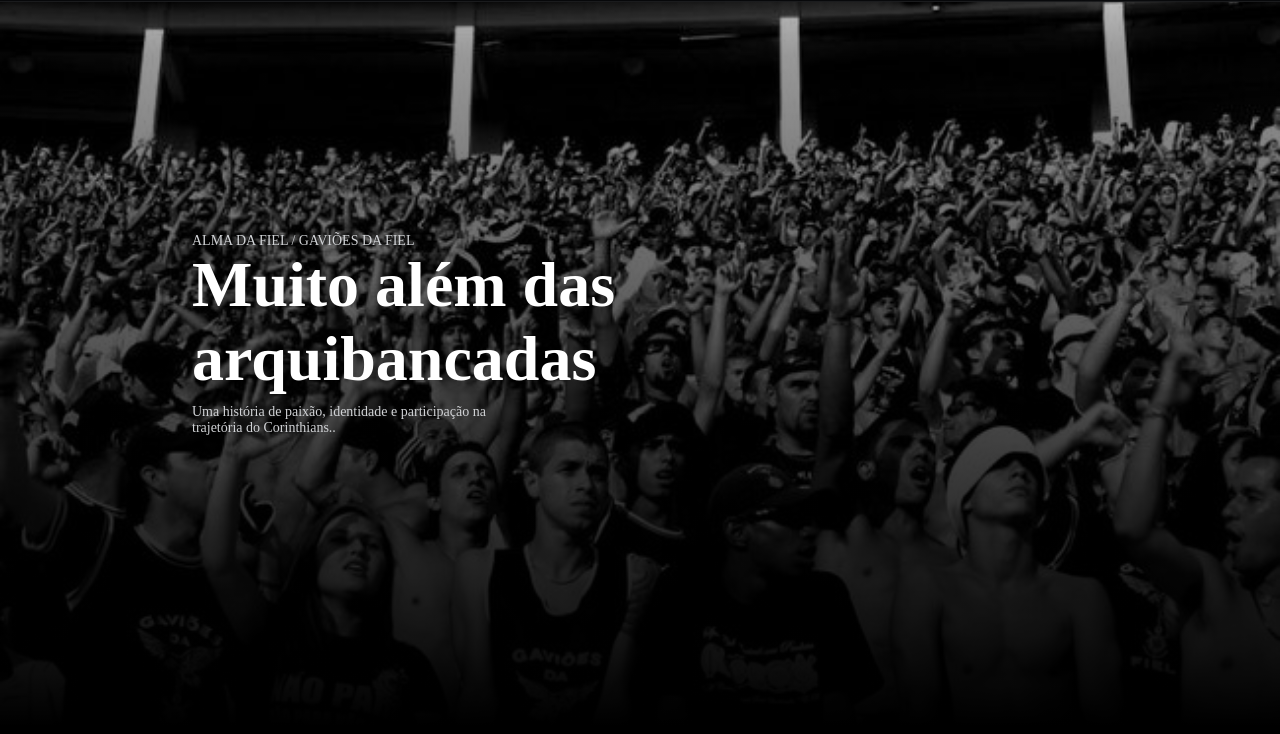
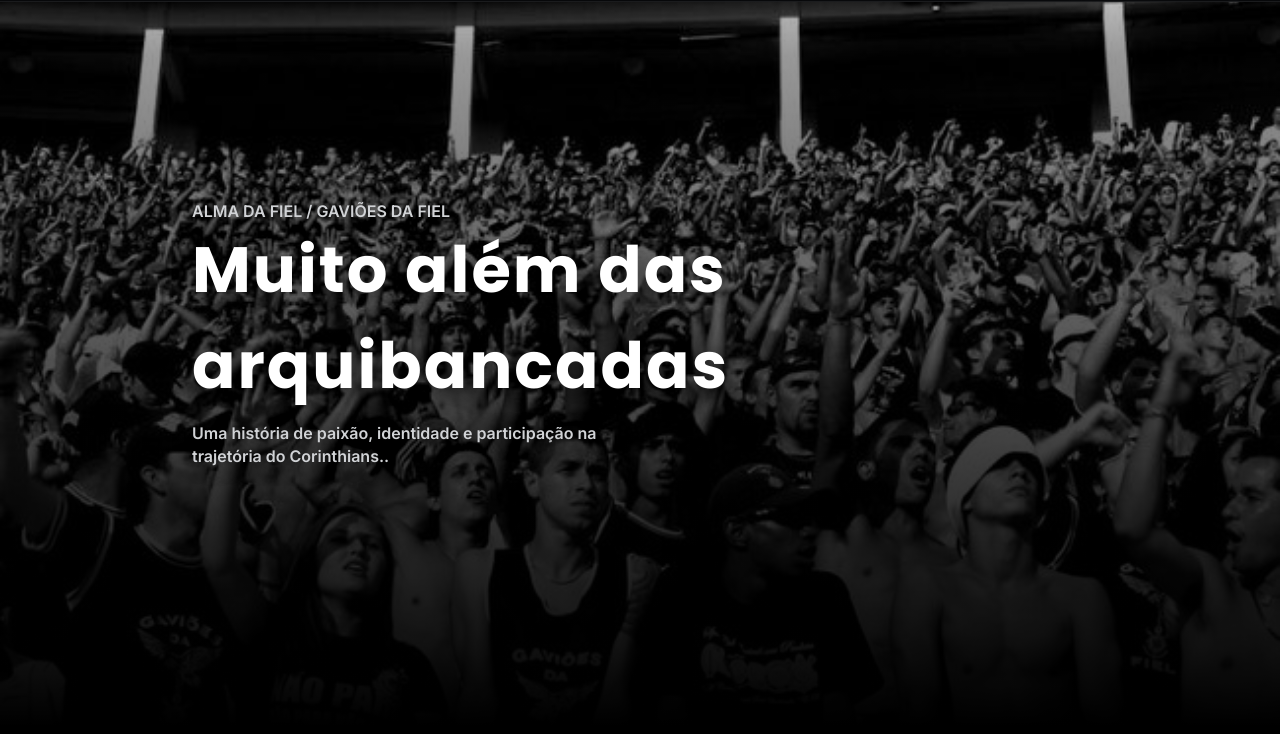
Before and after one commit to MatheusMenino/projeto-individual, a website: page meu-projeto/public/gavioes.html in a window 1280 px wide. Shown: the part 66-800 px from the top of the page. Drawn offline with Linux system fonts and the light colour scheme.

Commit message:
Alterar estilo do titulo

```diff
--- a/meu-projeto/public/css/gavioes.css
+++ b/meu-projeto/public/css/gavioes.css
@@ -40,23 +40,29 @@
     transform: translateY(-50%);
 
     z-index: 1;
-    color: white;
+    color: var(--cor-titulo);
 }
 
 .conteudo-home h1 {
+    font-family: var(--fonte-titulo);
+    font-size: 64px;
+    font-weight: 700;
+    line-height: 1.5;
+    letter-spacing: 2px;
     width: 60%;
-    font-size: 64px;
     margin-bottom: 8px;
-    font-weight: 600;
+    text-shadow: 0 3px 20px rgba(0, 0, 0, 0.5);
 }
 
+
 .conteudo-home p {
-    font-size: 14px;
-    max-width: 310px;
-    line-height: 1.1;
-    font-weight: 300;
+    font-family: var(--fonte-descricao);
+    font-size: 16px;
+    max-width: 410px;
+    line-height: 1.4;
+    font-weight: 600;
     color: var(--cor-descricao);
-
+    text-shadow: 0 3px 20px rgba(0, 0, 0, 0.5);
 }
 .secao {
     display: flex;
```
